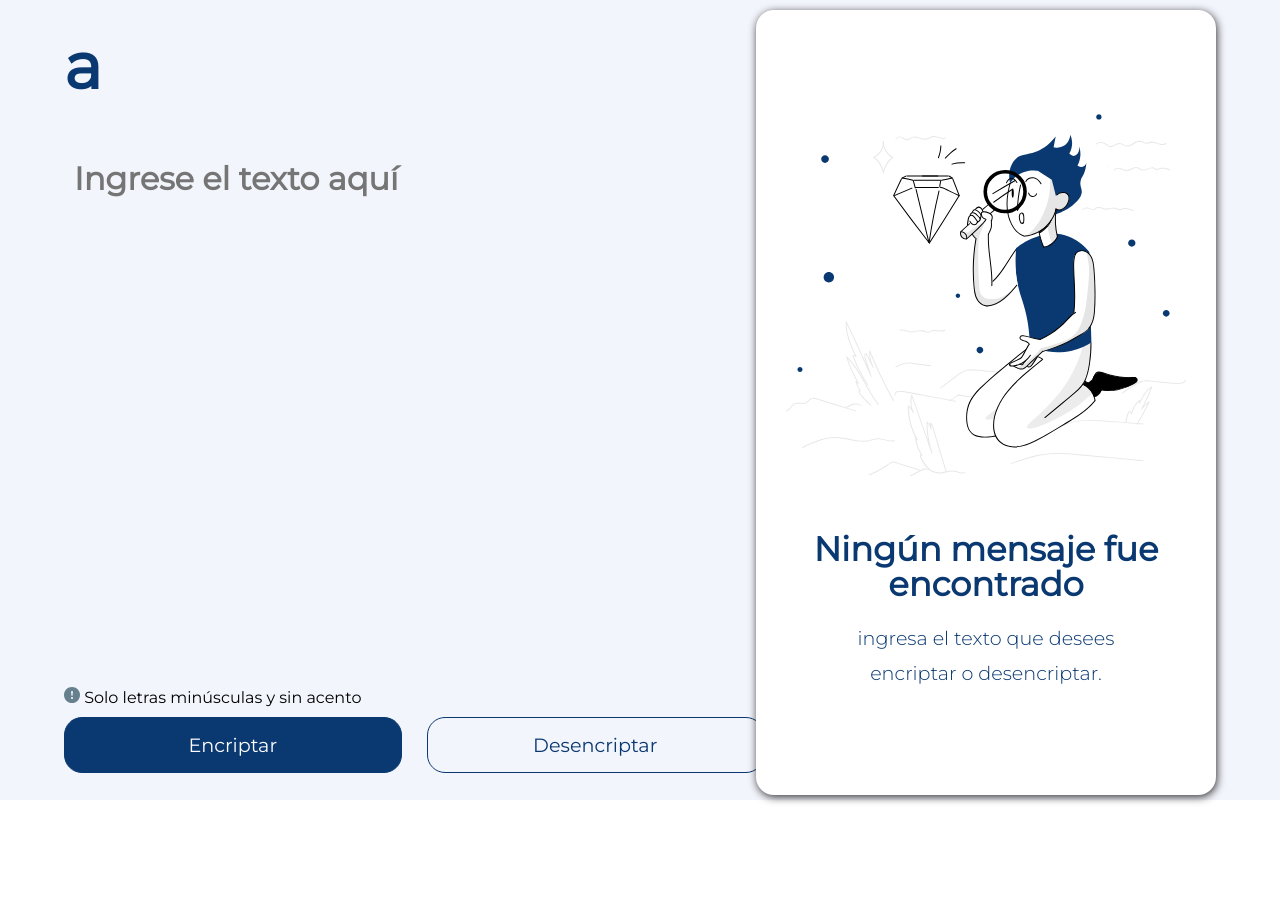
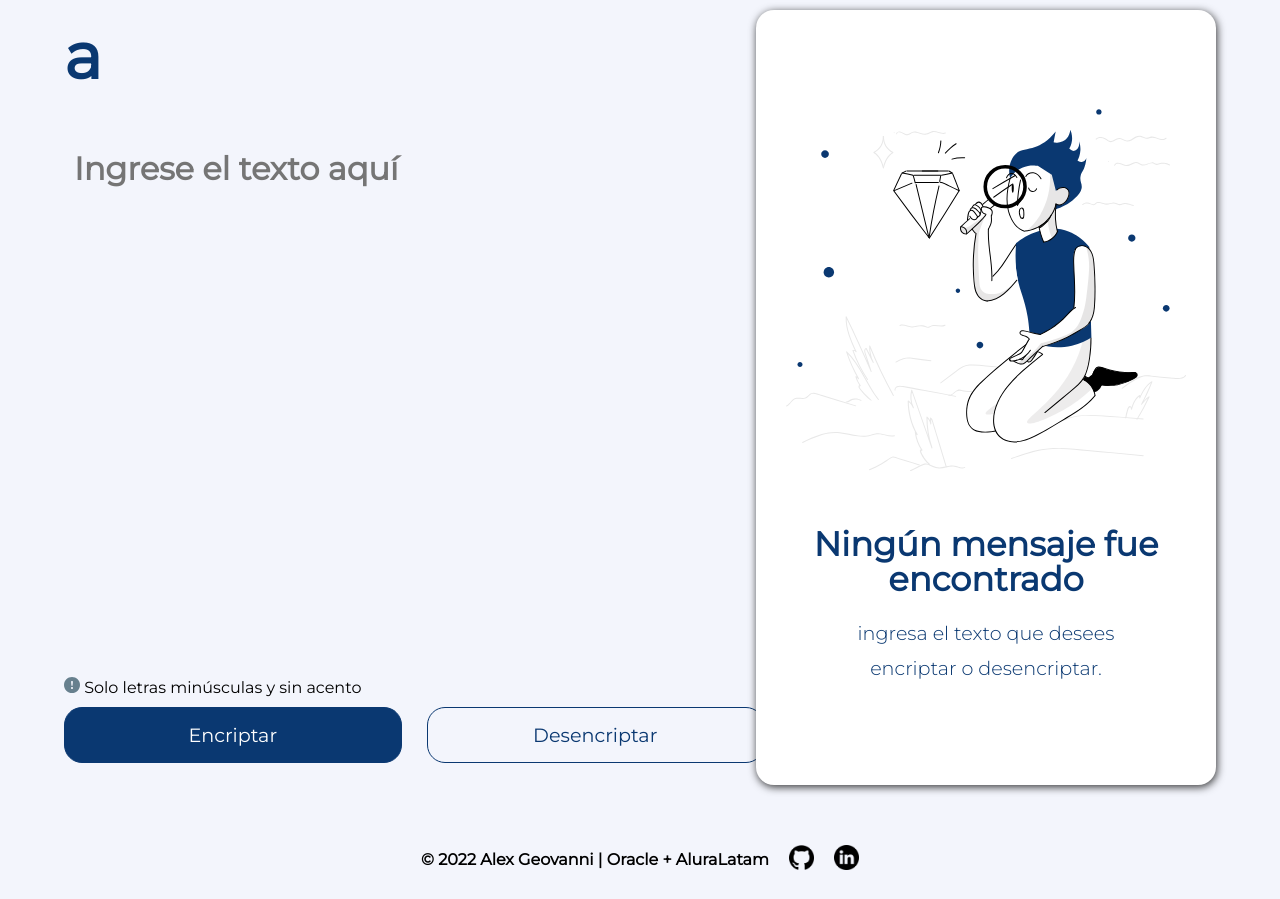
Before and after one commit to AlexGeovanni/Descriptador, a plain HTML site: page index.html in a window 1280 px wide. Before the commit the page ends 810 px from the top, so only its background shows below. Drawn offline with Linux system fonts and the light colour scheme.

Commit message:
actualizandos

```diff
--- a/index.html
+++ b/index.html
@@ -53,6 +53,16 @@
             </div>
         </section>
     </main>
+    <footer>
+        <div>
+            <p>&copy; 2022 Alex Geovanni | Oracle + AluraLatam</p>
+            <a href="https://github.com/AlexGeovanni" target="_blank">
+                <img src="./img/github.png" alt="" srcset=""></a>
+            <a href="http://" target="_blank">
+                <img src="./img/linkedin.png" alt="" srcset="">
+            </a>
+        </div>
+    </footer>
     <script src="./index.js"></script>
 </body>
 
--- a/style_index.css
+++ b/style_index.css
@@ -5,16 +5,18 @@
     font-family: 'Montserrat', sans-serif;
 }
 
+html{
+    background-color: #F3F5FC;
+}
+
 main{
-    background-color: #F3F5FC;
-    padding: 10px 0;
     height: 100vh;
+    margin-bottom: 20px;
 }
 .contenedor{
-    position: relative;
     width: 90%;
     margin: 0 auto;
-    height: 100vh;
+    height: 100%;
 }
 .contenedor  h1{
     font-size: 4rem;
@@ -66,7 +68,7 @@ main{
 .contenedor .conte_vacio,
 .contenedor .conte_resultado{
     background-color: #ffffff;
-    margin: 0 0 15px;
+    margin: 10px 0 15px;
     padding: 50px;
     text-align: center;
     border-radius: 18px;
@@ -94,9 +96,9 @@ main{
 .mensaje{
     background-color:#C70039;
     position: fixed;
-    width: 400px;
+    width: 350px;
     top: 38%;
-    right:calc(60% - 400px);
+    right:calc(60% - 350px);
     border-radius: 18px;
     padding: 25px;
     box-shadow: 1px 3px 8px 1px #00000059 ;
@@ -105,7 +107,7 @@ main{
 }
 .mensaje p{
     color: white;
-    font-size: 1.5rem;
+    font-size: 1.4rem;
     text-align: center;
     font-weight: bold;
 }
@@ -113,11 +115,41 @@ main{
     transform: translateY(0);
     transition: opacity .2s ease-in-out;
 }
+footer{
+    padding: 25px;
+    width: 100%;
+    margin: auto;
+    font-size:1rem;
+}
+footer div{
+    display: inline-block;
+    max-width: 800px;
+    margin: auto;
+    display: flex;
+    flex-wrap: wrap;
+    justify-content: center;
+    align-items: center;
+    gap: 20px;
+}
 
+footer div p{
+    text-align: center;
+    font-weight: bold;
+}
+footer img{
+    width: 25px;
+}
+footer img:hover{
+    transform: scale(1.1);
+    transition: transform .3s ease-in-out;
+}
 
 /* adaptado a mobil */
 
 @media screen and (max-width:699px) {
+    main{
+        height: 100%;
+    }
     .conte_texto .bottones input,
 .conte_resultado input#copiar{
     padding: 25px 0;
@@ -135,6 +167,8 @@ main{
     font-size:  1.2rem;
 }
 
+
+
 }
 
 
@@ -142,7 +176,9 @@ main{
 /* adaptado a ipad */
 
 @media (min-width:700px) and (max-width:1200px) {
-
+    main{
+        height: 100%;
+    }
     .bottones div{
         display: flex;
         gap: 25px;
@@ -208,5 +244,8 @@ main{
         width:700px;
         margin: 0 auto;
     }
-
+    .mensaje{
+        width: 420px;
+        right:calc(60% - 420px);
+    }
 }
```
Also changed, not shown: img/github.png (added), img/linkedin.png (added).
